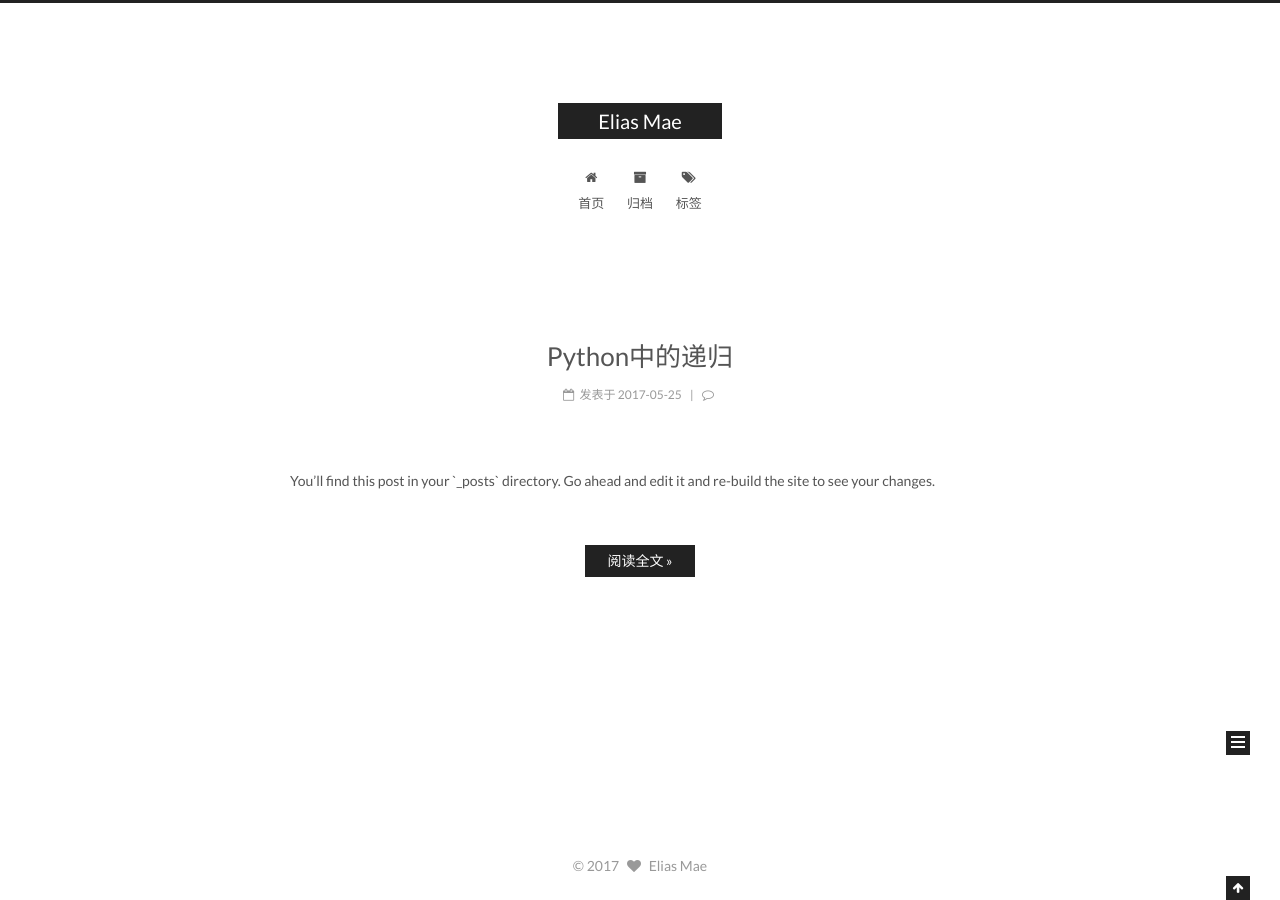
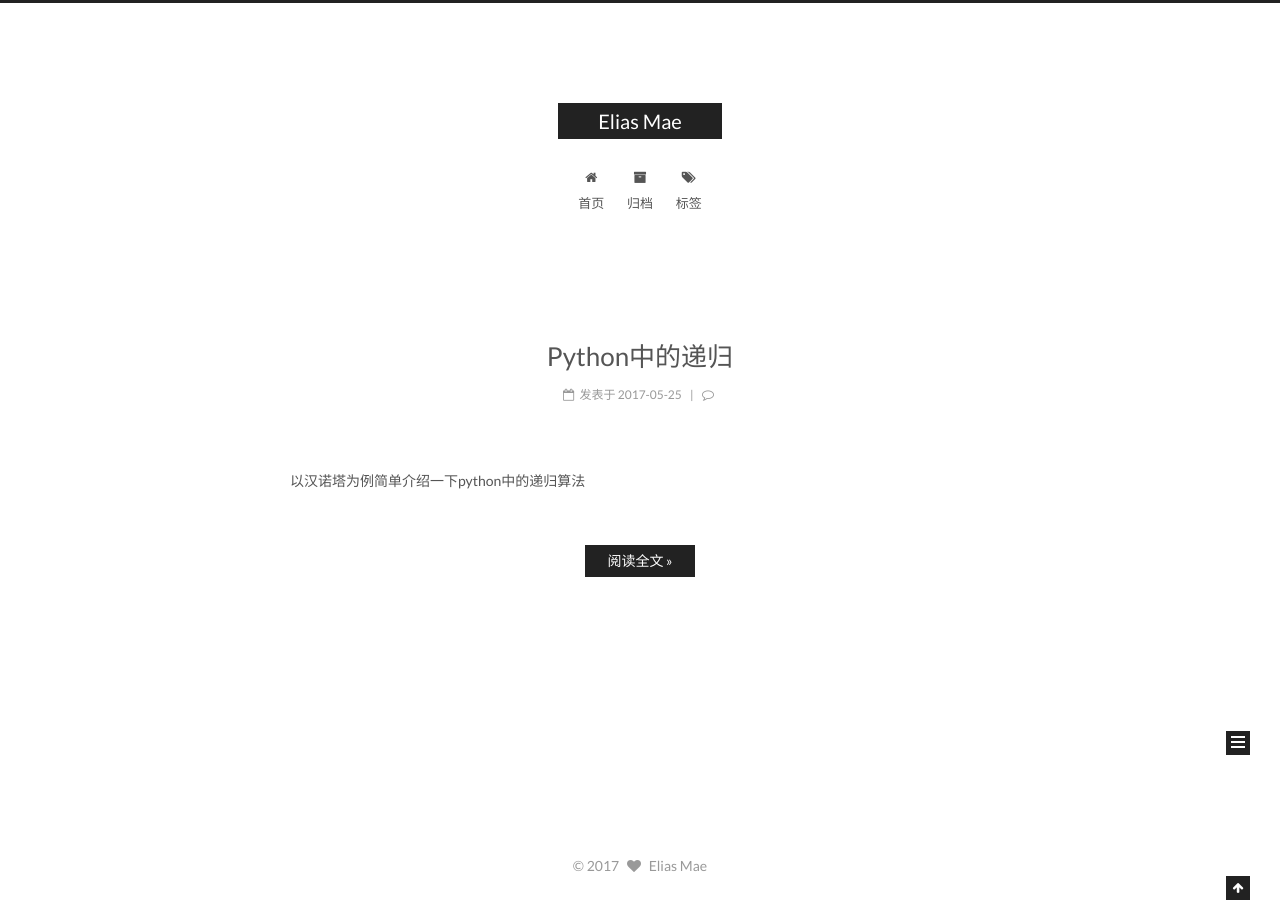
Before and after one commit to EliasMae/EliasMae.github.io, a Jekyll site: the page built from index.html, in a window 1280 px wide. Shown: the part 100-1000 px from the top of the page. Built offline with Jekyll 4.4.1, drawn with Linux system fonts in a browser that asks for light colours; the list of posts is cut into pages by our own code; comment, search, counter and statistics services are not loaded.

Commit message:
commit
commit

```diff
--- a/_posts/2017-05-25-python-recursion.md
+++ b/_posts/2017-05-25-python-recursion.md
@@ -3,7 +3,7 @@
 title:  "Python中的递归"
 date:   2017-05-25 15:34:53 +0800
 tag: Python
-description: You’ll find this post in your `_posts` directory. Go ahead and edit it and re-build the site to see your changes. # Add post description (optional)
+description: 以汉诺塔为例简单介绍一下python中的递归算法
 ---
 
 ## 闲话
```
